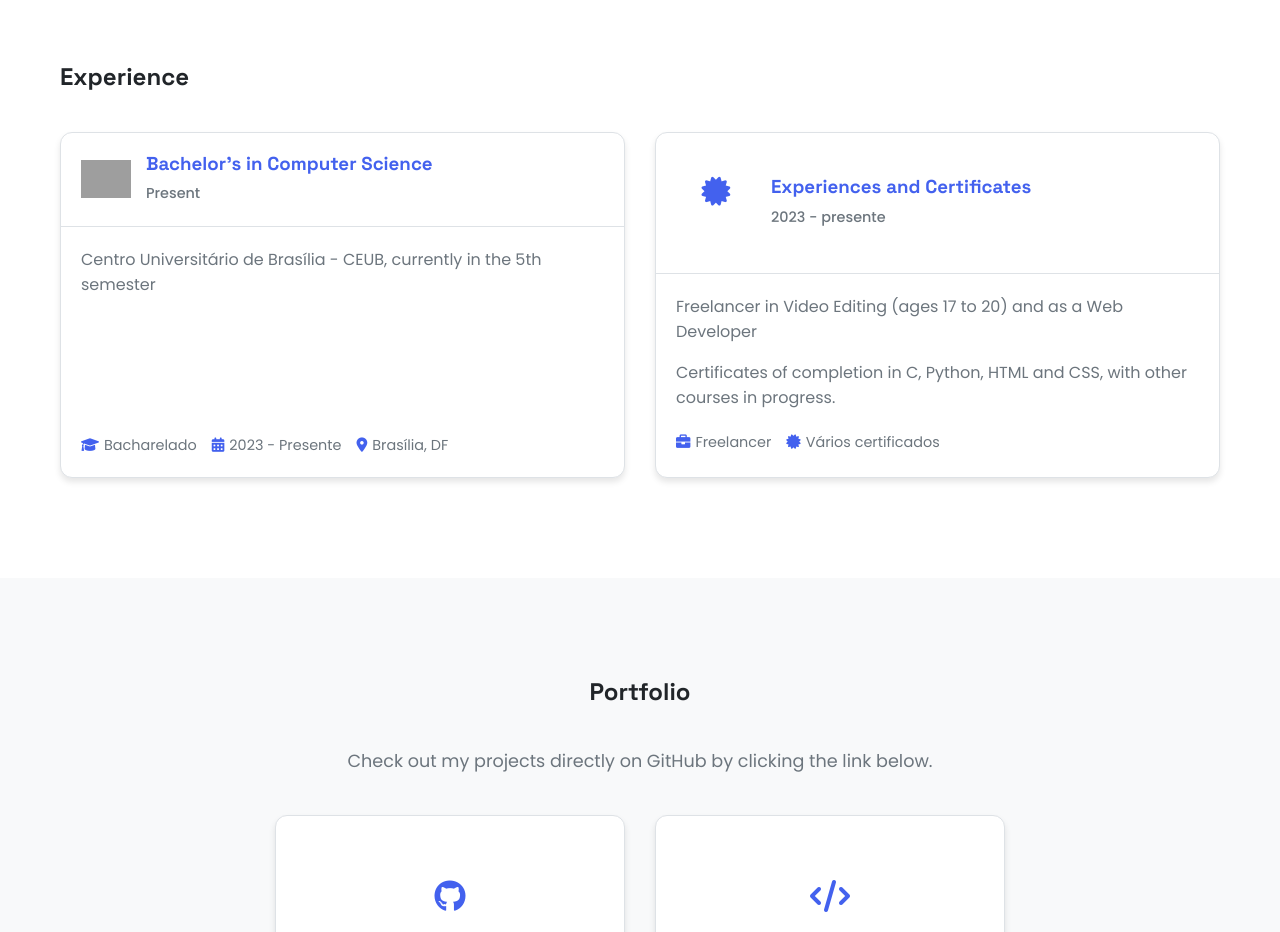
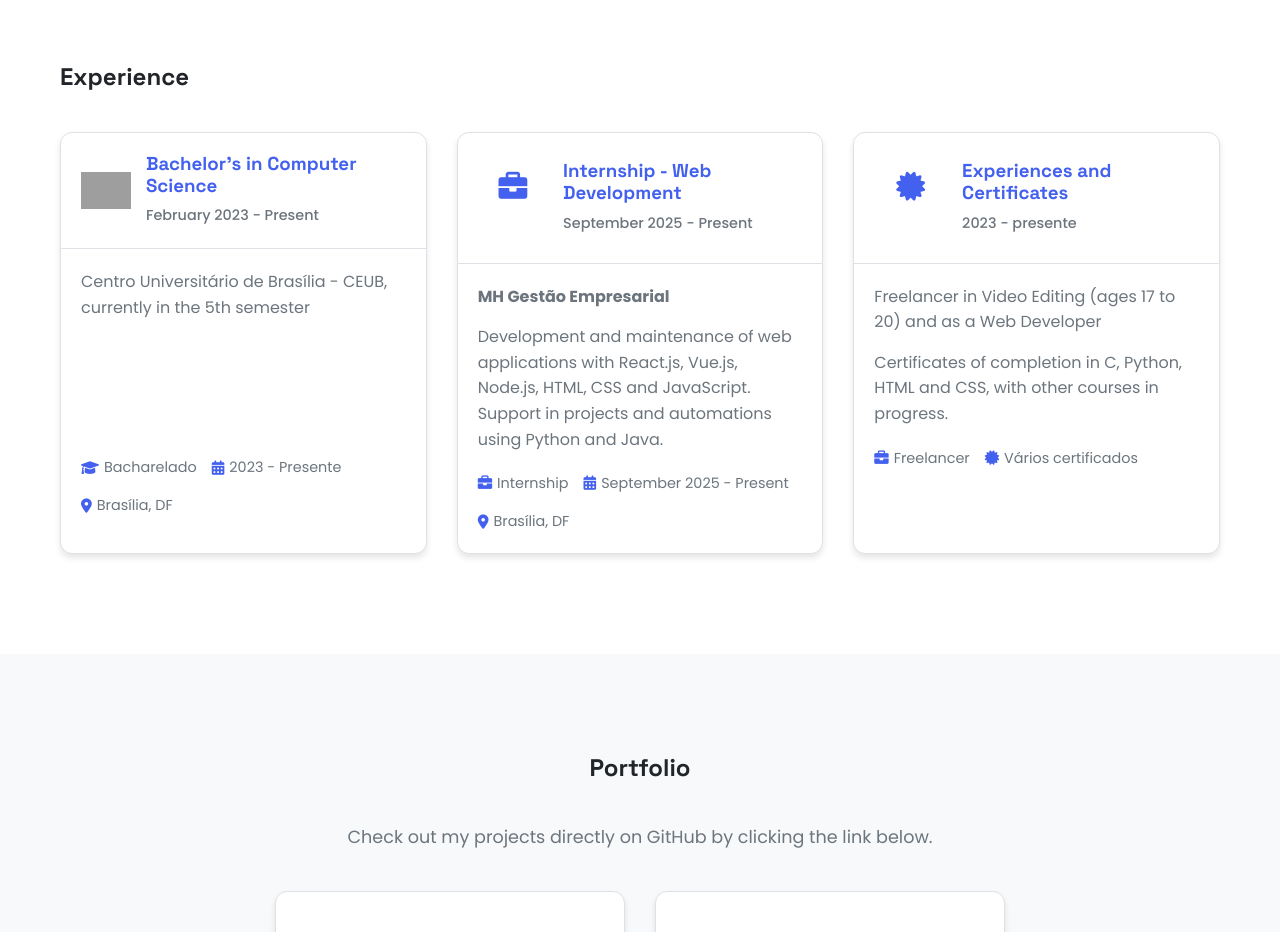
Before and after one commit to 1harz/curriculo, a plain HTML site: page curriculo.html in a window 1280 px wide. Shown: the part 2220-3152 px from the top of the page. Drawn offline with Linux system fonts and the light colour scheme; grey boxes are pictures that could not be loaded.

Commit message:
Update Curriculo

```diff
--- a/css/curriculo.css
+++ b/css/curriculo.css
@@ -613,7 +613,7 @@ header nav {
 
 .card-icon {
     width: 80px;
-    height: 80px;
+    height: 70px;
     background-color: rgba(255, 255, 255);
     border-radius: 50%;
     display: flex;
--- a/curriculo.html
+++ b/curriculo.html
@@ -181,7 +181,7 @@
                         <img src="https://upload.wikimedia.org/wikipedia/commons/thumb/0/0f/Marca-ceub-versao-positiva-lilas-1024x791.png/776px-Marca-ceub-versao-positiva-lilas-1024x791.png" alt="CEUB" class="logo">
                         <div>
                             <h3 data-i18n="degree1">Bacharelado em Ciências da Computação</h3>
-                            <span class="card-date" data-i18n="present">2023-Presente</span>
+                        <span class="card-date" data-i18n="present">2023-presente</span>
                         </div>
                     </div>
                     <div class="card-body">
@@ -189,6 +189,25 @@
                         <ul class="card-details" style="margin-top: 8.5em;">
                             <li><i class="fas fa-graduation-cap"></i> Bacharelado</li>
                             <li><i class="fas fa-calendar-alt"></i> 2023 - Presente</li>
+                            <li><i class="fas fa-map-marker-alt"></i> Brasília, DF</li>
+                        </ul>
+                    </div>
+                </div>
+
+                <div class="experience-card">
+                    <div class="card-header">
+                        <i class="fas fa-briefcase card-icon"></i>
+                        <div>
+                            <h3 data-i18n="internship_title">Estágio - Desenvolvimento Web</h3>
+                            <span class="card-date" data-i18n="internship_date">Setembro 2025 - Presente</span>
+                        </div>
+                    </div>
+                    <div class="card-body">
+                        <p><strong data-i18n="internship_company">MH Gestão Empresarial</strong></p>
+                        <p data-i18n="internship_desc">Desenvolvimento e manutenção de aplicações web com React.js, Vue.js, Node.js, HTML, CSS e JavaScript. Suporte em projetos e automações utilizando Python e Java.</p>
+                        <ul class="card-details">
+                            <li><i class="fas fa-briefcase"></i> <span data-i18n="internship_type">Estágio</span></li>
+                            <li><i class="fas fa-calendar-alt"></i> <span data-i18n="internship_date">Setembro 2025 - Presente</span></li>
                             <li><i class="fas fa-map-marker-alt"></i> Brasília, DF</li>
                         </ul>
                     </div>
--- a/js/script-curriculo.js
+++ b/js/script-curriculo.js
@@ -23,10 +23,15 @@ const translations = {
         "experience_title": "Experiência",
         "degree1": "Bacharelado em Ciências da Computação",
         "degree1_desc": "Centro Universitário de Brasília - CEUB, atualmente no 5º semestre",
+        "internship_title": "Estágio - Desenvolvimento Web",
+        "internship_company": "MH Gestão Empresarial",
+        "internship_desc": "Desenvolvimento e manutenção de aplicações web com React.js, Vue.js, Node.js, HTML, CSS e JavaScript. Suporte em projetos e automações utilizando Python e Java.",
+        "internship_date": "Setembro 2025 - Presente",
+        "internship_type": "Estágio",
         "experience_title2": "Experiências e Certificados",
         "experience1": "Freelancer em Edição de Vídeos (17 a 20 anos) e como programador Web",
         "experience2": "Certificado de conclusão em C, Python, HTML e CSS, com outros cursos em andamento.",
-        "present": "Presente",
+        "present": "Fevereiro 2023 - Presente",
         "portfolio_title": "Portifólio",
         "portfolio_desc": "Confira meus projetos diretamente no GitHub clicando no link abaixo.",
         "portfolio_github_desc": "Todos meus projetos open-source e contribuições",
@@ -70,12 +75,17 @@ const translations = {
         "experience_title": "Experience",
         "degree1": "Bachelor's in Computer Science",
         "degree1_desc": "Centro Universitário de Brasília - CEUB, currently in the 5th semester",
+        "internship_title": "Internship - Web Development",
+        "internship_company": "MH Gestão Empresarial",
+        "internship_desc": "Development and maintenance of web applications with React.js, Vue.js, Node.js, HTML, CSS and JavaScript. Support in projects and automations using Python and Java.",
+        "internship_date": "September 2025 - Present",
+        "internship_type": "Internship",
         "degree2": "Bachelor's in Software Engineering",
         "degree2_desc": "Universidade de Brasília - UnB, currently in the 5th semester",
         "experience_title2": "Experiences and Certificates",
         "experience1": "Freelancer in Video Editing (ages 17 to 20) and as a Web Developer",
         "experience2": "Certificates of completion in C, Python, HTML and CSS, with other courses in progress.",
-        "present": "Present",
+        "present": "February 2023 - Present",
         "portfolio_title": "Portfolio",
         "portfolio_desc": "Check out my projects directly on GitHub by clicking the link below.",
         "portfolio_github_desc": "All my open-source projects and contributions",
```
